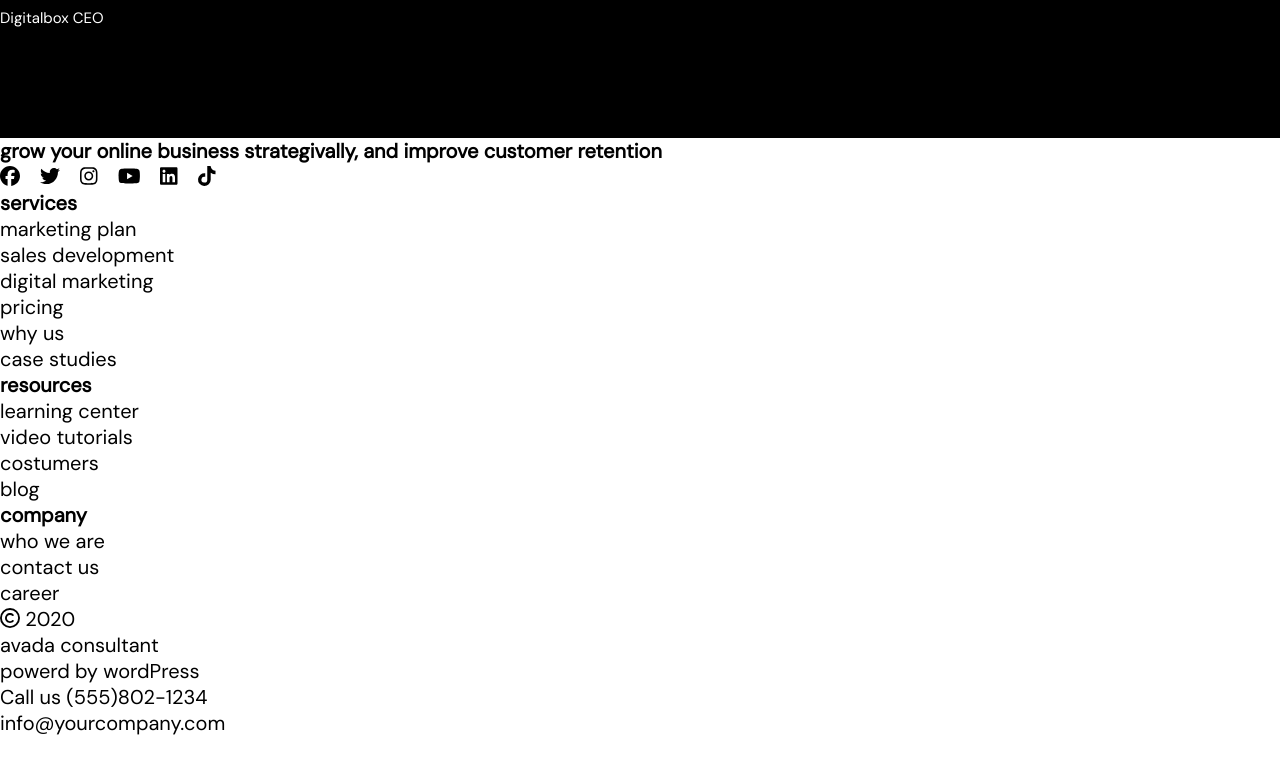
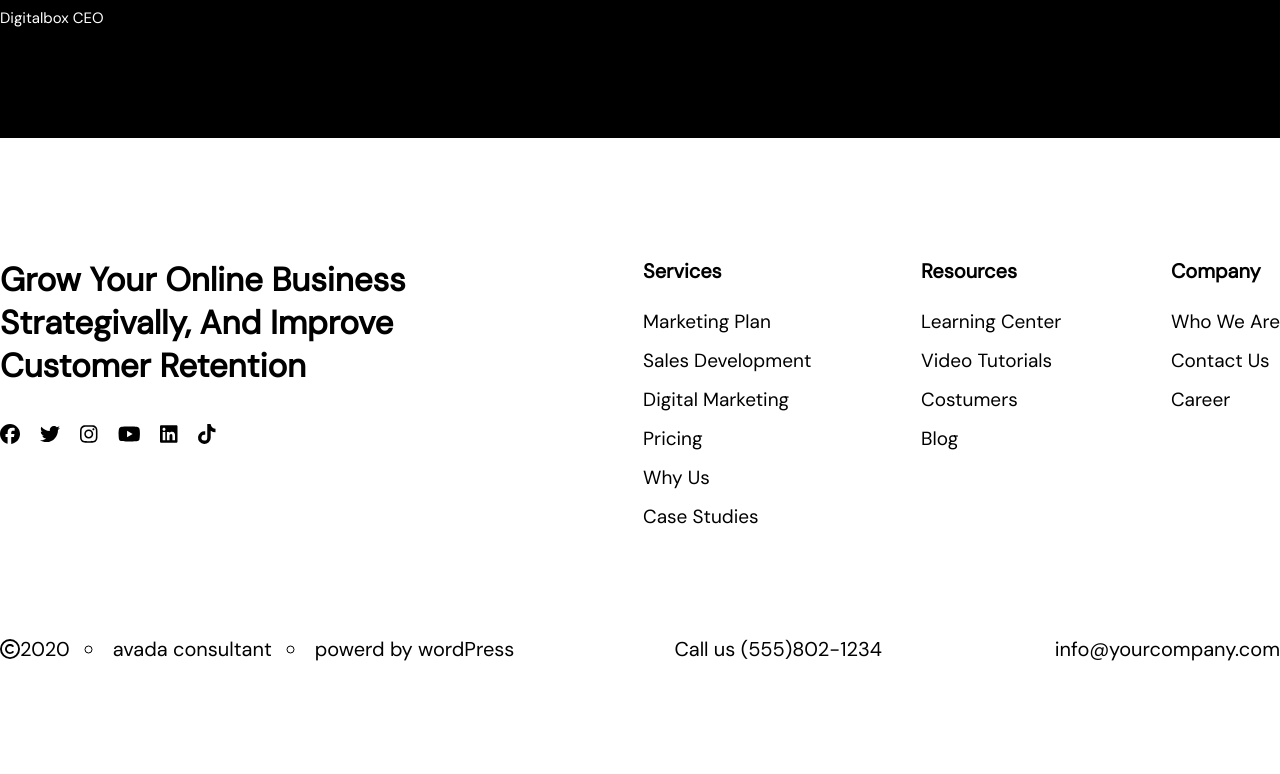
Before and after one commit to SaraG94/proj-html-vuejs, a Vue app: page / in a window 1280 px wide. Shown: the part 9368-10142 px from the top of the page. Before the commit the page ends 10104 px from the top, so only its background shows below. Built offline with nearby package versions, Linux system fonts and the light colour scheme; a web font is replaced by a local one.

Commit message:
FEAT style FooterSectionMenu + style menu comp

```diff
--- a/src/components/FooterSectionMenu.vue
+++ b/src/components/FooterSectionMenu.vue
@@ -28,27 +28,27 @@
 
 <template>
     <section>
-        <div class="container">
+        <div class="container option-menu">
             <div class="col-5">
-                <h1>
+                <h1 class="col__title">
                     grow your online business strategivally, and improve customer retention
                 </h1>
                 <div class="social-links">
-                    <div class="icone" v-for="icone in socialsIcones" :key="icone.id">
+                    <a href="#" class="icone" v-for="icone in socialsIcones" :key="icone.id">
                         <font-awesome-icon class="social" :icon="icone"/>
-                    </div>
+                    </a>
                 </div>
             </div>
             <div class="col" v-for="menuItem in menu" :key="menuItem.id">
                 <VerticalMenu :menuItem="menuItem"/>
             </div>
         </div>
-        <div class="container">
+        <div class="container copyright-statement">
             <div class="row copyright">
                 <p class="rights">
                     <font-awesome-icon class="copyright" icon="fa-regular fa-copyright"/>
                     2020
-                    <ul>
+                    <ul class="copyright-props">
                         <li>avada consultant</li>
                         <li>powerd by wordPress</li>
                     </ul>
@@ -61,9 +61,52 @@
 </template>
 
 <style lang="scss" scoped>
+section{
+    padding: 120px 0;
+}
+.container.option-menu{
+    display: flex;
+    justify-content: space-between;
+}
+
+.col-5{
+    flex-basis: calc((100% /12)*5);
+    display: flex;
+    flex-direction: column;
+    gap:35px;
+
+    .col__title{
+        text-transform: capitalize;
+        font-size: 33px;
+    }
+}
 .social-links{
     display: flex;
     align-items: center;
     gap: 20px;
 }
+//second container
+.copyright-statement{
+    padding-top: 100px ;
+}
+.row.copyright{
+    display: flex;
+    gap:160px;
+}
+.rights{
+    display: flex;
+    align-items: center;
+}
+ul.copyright-props{
+    display: contents;
+    list-style: circle;
+    li{
+        margin-left: 15px;
+        list-style-position: inside;
+    }
+}
+
+p.email{
+    margin-left: auto;
+}
 </style>
--- a/src/components/VerticalMenu.vue
+++ b/src/components/VerticalMenu.vue
@@ -14,15 +14,27 @@
 
 <template>
     <div class="menu">
-        <h1>{{ menuItem.title }}</h1>
+        <h1 class="menu__title">{{ menuItem.title }}</h1>
         <ul>
             <li v-for="link in menuItem.links">
-                <a href="">{{ link }}</a>
+                <a href="#" class="link">{{ link }}</a>
             </li>
         </ul>
     </div>
 </template>
 
 <style lang="scss" scoped>
-
+.menu__title,
+.link{
+text-transform: capitalize;
+}
+.menu__title{
+    margin-bottom: 18px;
+}
+li{
+    line-height:38px
+}
+.link{
+    font-size: 19px;
+}
 </style>
```
